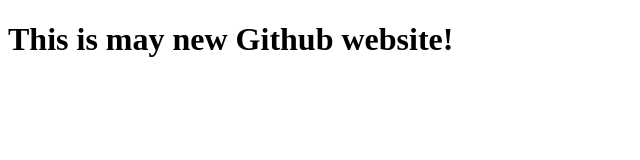
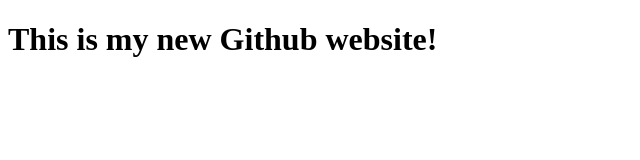
Before and after one commit to Yvonson/Yvonson.github.io, a plain HTML site: page index.html in a window 1280 px wide. Shown: the whole page, without its empty margins (0-640 px from the left). Drawn offline with Linux system fonts and the light colour scheme.

Commit message:
Second Commit

```diff
--- a/index.html
+++ b/index.html
@@ -9,7 +9,7 @@
 
 <body>
     <h1>
-        This is may new Github website!
+        This is my new Github website!
     </h1>
 </body>
 
```
